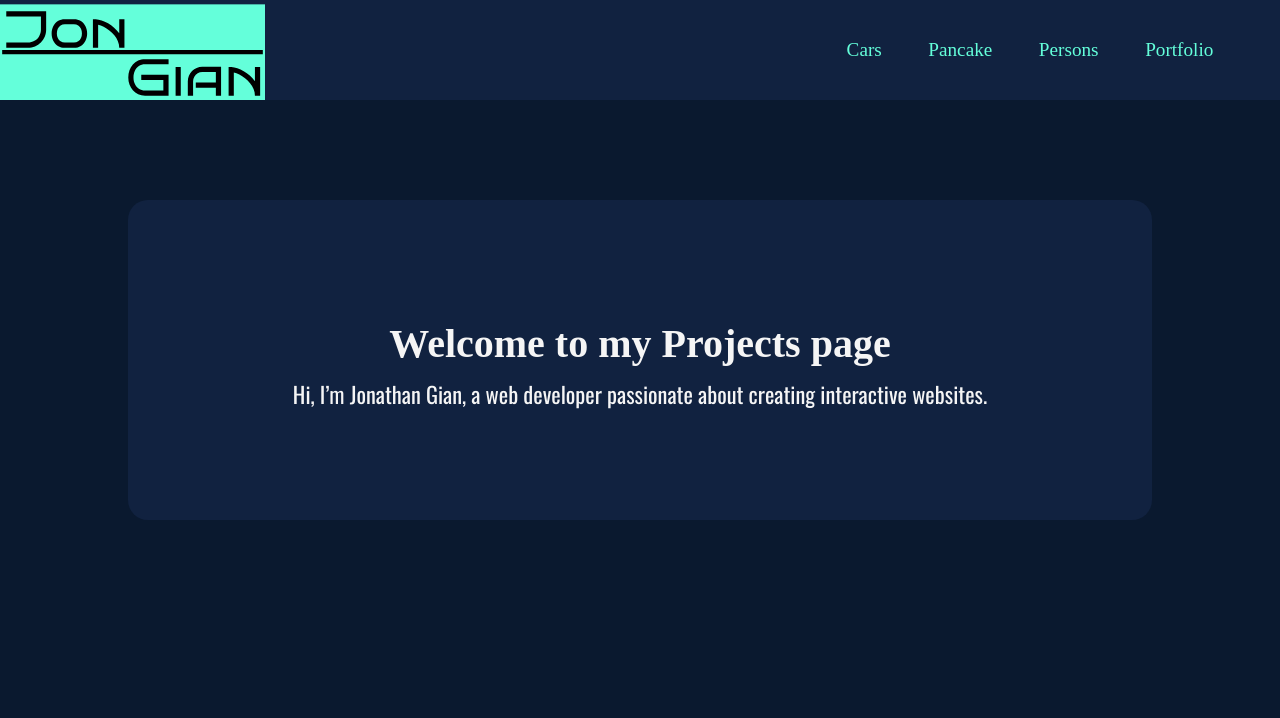
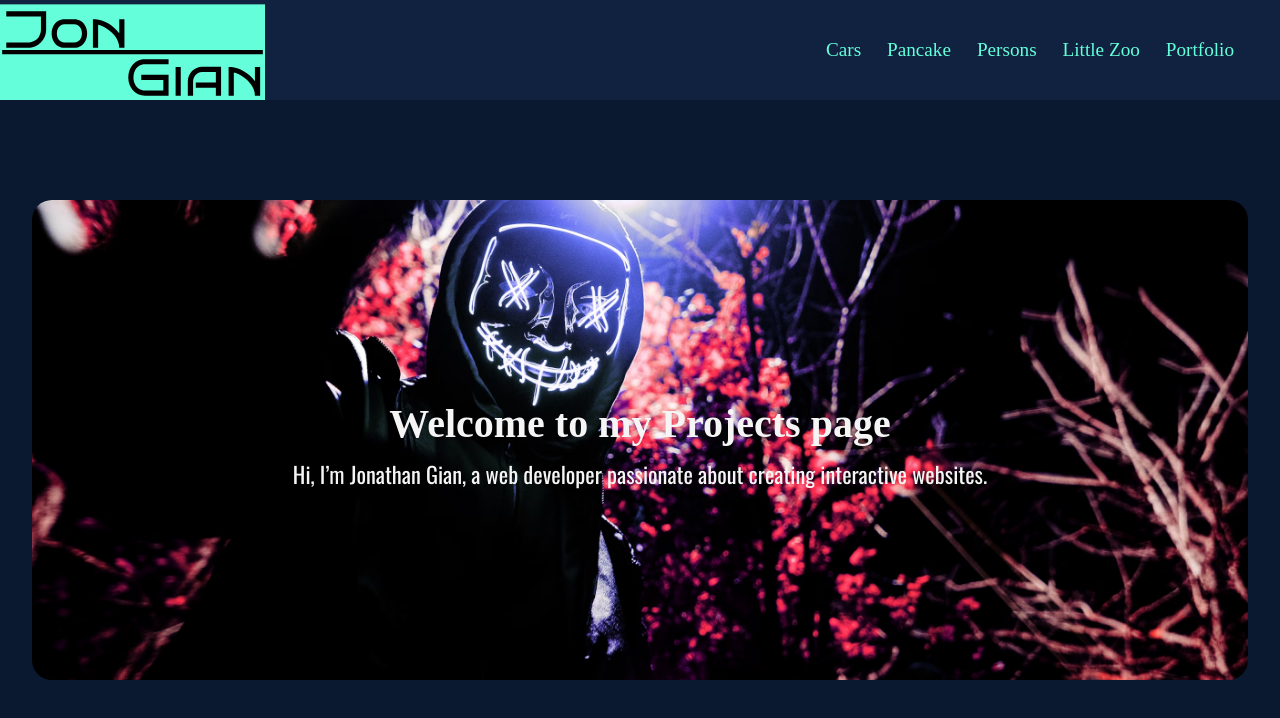
Before and after one commit to JonathanGian/JonathanGian.github.io, a plain HTML site: page index.html in a window 1280 px wide. Drawn offline with nearby package versions, Linux system fonts and the light colour scheme; a web font is replaced by a local one.

Commit message:
Update landing page styles, Add Little Zoo to landing page

```diff
--- a/index.html
+++ b/index.html
@@ -21,6 +21,7 @@
             <li><a href="cars/">Cars</a></li>
             <li><a href="pancake/">Pancake</a></li>
             <li><a href="persons/">Persons</a></li>
+            <li><a href="littlezoo/">Little Zoo</a></li>
             <li><a href="portfolio/">Portfolio</a></li>
           </ul>
         </div>
--- a/style.css
+++ b/style.css
@@ -16,14 +16,9 @@
 .page-container{
     background-color: var(--main-bckground-clr);
     height: 100vh;
-    width: 100vw;
+    width: 100%;
 }
-
-#logo{
-
-
-
-}
+/* Nav§1 */
 .nav-container{
     color: whitesmoke;
     display: flex;
@@ -58,7 +53,7 @@ a:hover{
 }
 .page-content{
     display: flex;
-    width: 100vw;
+    width: 100%;
     flex-direction: column;
    padding-top: 100px;
 }
@@ -71,9 +66,10 @@ a:hover{
     flex-direction: column;
     align-items: center;
     justify-content: center;
-    width: 80vw;
-    height: 40vh;
+    width: 95%;
+    height: 60vh;
     border-radius: 20px;
+    background:url(assets/background.avif) center/cover no-repeat
 
 }
 .hero-banner h1{
```
Also changed, not shown: littlezoo/index.html (renamed from littlezoo/littlezoo.html, +2 -2 lines), assets/Fox.avif (added), assets/background.avif (added).
